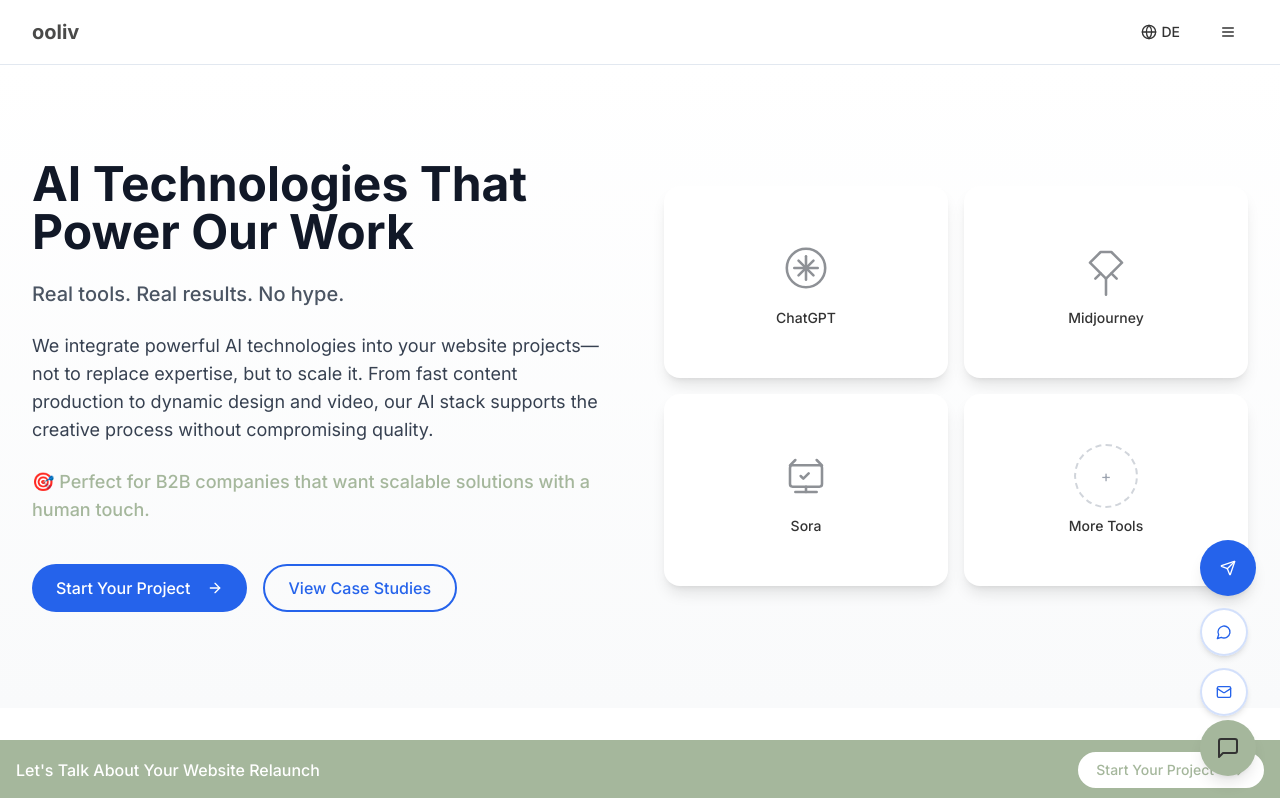
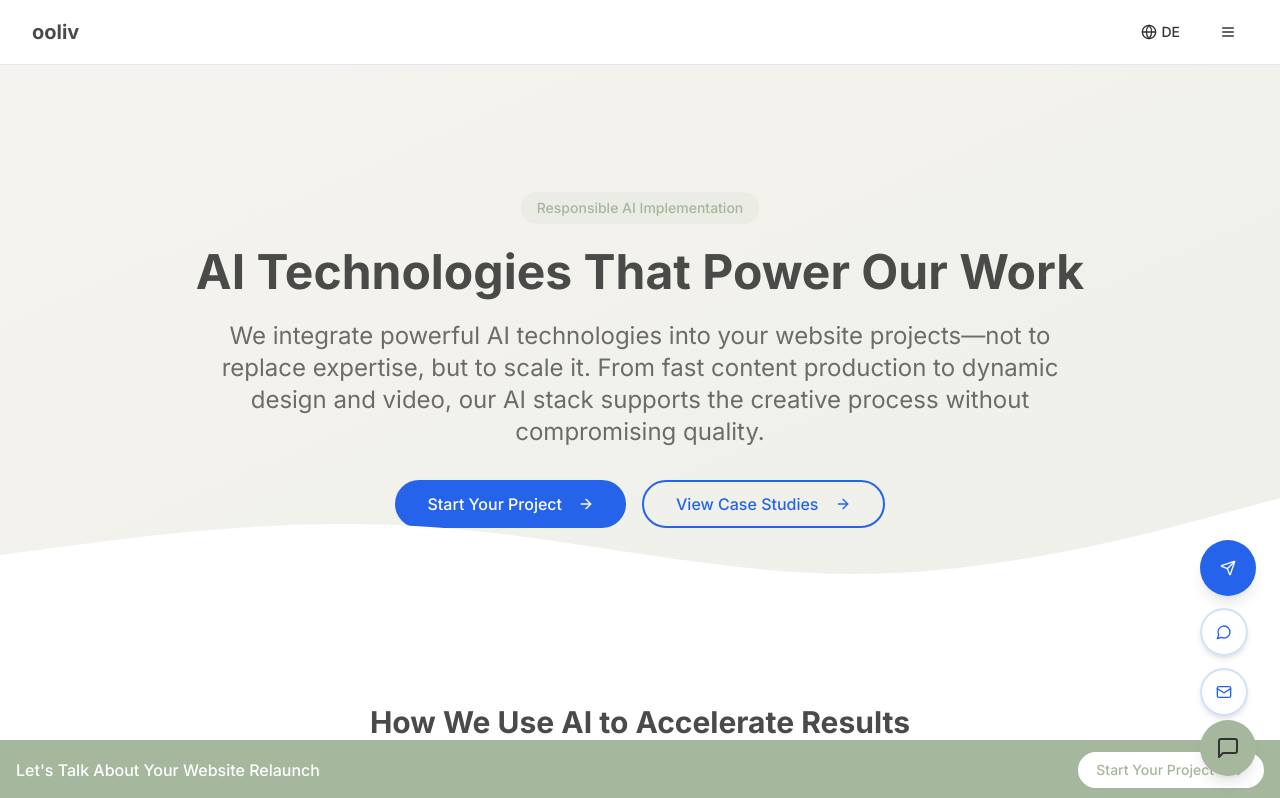
Before and after one commit to ooliv-agentur/ooliv, a React (Vite) app: page /ai-technologies in a window 1280 px wide. Shown: the top 798 px of the page. Built offline with nearby package versions, Linux system fonts and the light colour scheme.

Commit message:
Fix: Apply page layout to all pages
Apply the page layout component to all pages to ensure consistent styling and structure.

```diff
--- a/src/components/ai-technologies/AiTechHero.tsx
+++ b/src/components/ai-technologies/AiTechHero.tsx
@@ -1,74 +1,22 @@
 
 import React from 'react';
-import { Button } from "@/components/ui/button";
-import { ArrowRight } from "lucide-react";
-import { motion } from "framer-motion";
-import { Link } from 'react-router-dom';
+import PageHero from '@/components/PageHero';
 
 const AiTechHero = () => {
   return (
-    <section className="relative py-24 overflow-hidden bg-gradient-to-b from-white to-gray-50">
-      <div className="container mx-auto px-4 sm:px-6 lg:px-8">
-        <div className="grid lg:grid-cols-2 gap-12 items-center">
-          <motion.div
-            initial={{ opacity: 0, y: 20 }}
-            animate={{ opacity: 1, y: 0 }}
-            transition={{ duration: 0.5 }}
-            className="flex flex-col gap-6"
-          >
-            <h1 className="text-4xl md:text-5xl font-bold leading-tight text-gray-900">
-              AI Technologies That Power Our Work
-            </h1>
-            <p className="text-xl font-medium text-gray-600">
-              Real tools. Real results. No hype.
-            </p>
-            <p className="text-lg text-gray-700 max-w-xl">
-              We integrate powerful AI technologies into your website projects—not to replace expertise, but to scale it. From fast content production to dynamic design and video, our AI stack supports the creative process without compromising quality.
-            </p>
-            <p className="text-lg font-medium text-brand-primary">
-              🎯 Perfect for B2B companies that want scalable solutions with a human touch.
-            </p>
-            <div className="flex flex-col sm:flex-row gap-4 mt-4">
-              <Button asChild size="lg" className="px-6 font-medium">
-                <Link to="/contact">
-                  Start Your Project <ArrowRight className="ml-2 h-4 w-4" />
-                </Link>
-              </Button>
-              <Button asChild variant="outline" size="lg" className="px-6 font-medium">
-                <Link to="/case-studies">
-                  View Case Studies
-                </Link>
-              </Button>
-            </div>
-          </motion.div>
-          <motion.div
-            initial={{ opacity: 0, scale: 0.9 }}
-            animate={{ opacity: 1, scale: 1 }}
-            transition={{ duration: 0.5, delay: 0.2 }}
-            className="relative h-[400px] flex items-center justify-center"
-          >
-            <div className="absolute inset-0 grid grid-cols-2 grid-rows-2 gap-4">
-              <div className="bg-white rounded-lg shadow-lg p-4 flex flex-col items-center justify-center">
-                <img src="/chatgpt-logo.svg" alt="ChatGPT" className="h-16 w-16 mb-2" />
-                <span className="text-sm font-medium">ChatGPT</span>
-              </div>
-              <div className="bg-white rounded-lg shadow-lg p-4 flex flex-col items-center justify-center">
-                <img src="/midjourney-logo.svg" alt="Midjourney" className="h-16 w-16 mb-2" />
-                <span className="text-sm font-medium">Midjourney</span>
-              </div>
-              <div className="bg-white rounded-lg shadow-lg p-4 flex flex-col items-center justify-center">
-                <img src="/sora-logo.svg" alt="Sora" className="h-16 w-16 mb-2" />
-                <span className="text-sm font-medium">Sora</span>
-              </div>
-              <div className="bg-white rounded-lg shadow-lg p-4 flex flex-col items-center justify-center">
-                <div className="h-16 w-16 mb-2 border-2 border-dashed border-gray-300 rounded-full flex items-center justify-center text-gray-400">+</div>
-                <span className="text-sm font-medium">More Tools</span>
-              </div>
-            </div>
-          </motion.div>
-        </div>
-      </div>
-    </section>
+    <PageHero
+      badge="Responsible AI Implementation"
+      title="AI Technologies That Power Our Work"
+      subtitle="We integrate powerful AI technologies into your website projects—not to replace expertise, but to scale it. From fast content production to dynamic design and video, our AI stack supports the creative process without compromising quality."
+      primaryCta={{
+        text: "Start Your Project",
+        link: "/contact"
+      }}
+      secondaryCta={{
+        text: "View Case Studies",
+        link: "/case-studies"
+      }}
+    />
   );
 };
 
--- a/src/pages/Index.tsx
+++ b/src/pages/Index.tsx
@@ -1,6 +1,6 @@
 
 import PageLayout from "@/components/PageLayout";
-import Hero from "@/components/Hero";
+import PageHero from "@/components/PageHero";
 import Challenge from "@/components/Challenge";
 import Solution from "@/components/Solution";
 import Testimonials from "@/components/Testimonials";
@@ -10,7 +10,19 @@ import CTA from "@/components/CTA";
 const Index = () => {
   return (
     <PageLayout className="overflow-x-hidden">
-      <Hero />
+      <PageHero
+        badge="Web Design Agency"
+        title="Building High-Performance Websites for Measurable Business Growth"
+        subtitle="We create websites that rank higher, convert better, and drive real business success. Whether it's a relaunch or a brand-new site, we ensure your website delivers measurable results."
+        primaryCta={{
+          text: "Start Your Website Project",
+          link: "/contact"
+        }}
+        secondaryCta={{
+          text: "See Our Work",
+          link: "/case-studies"
+        }}
+      />
       <Challenge />
       <Solution />
       <Testimonials />
```
